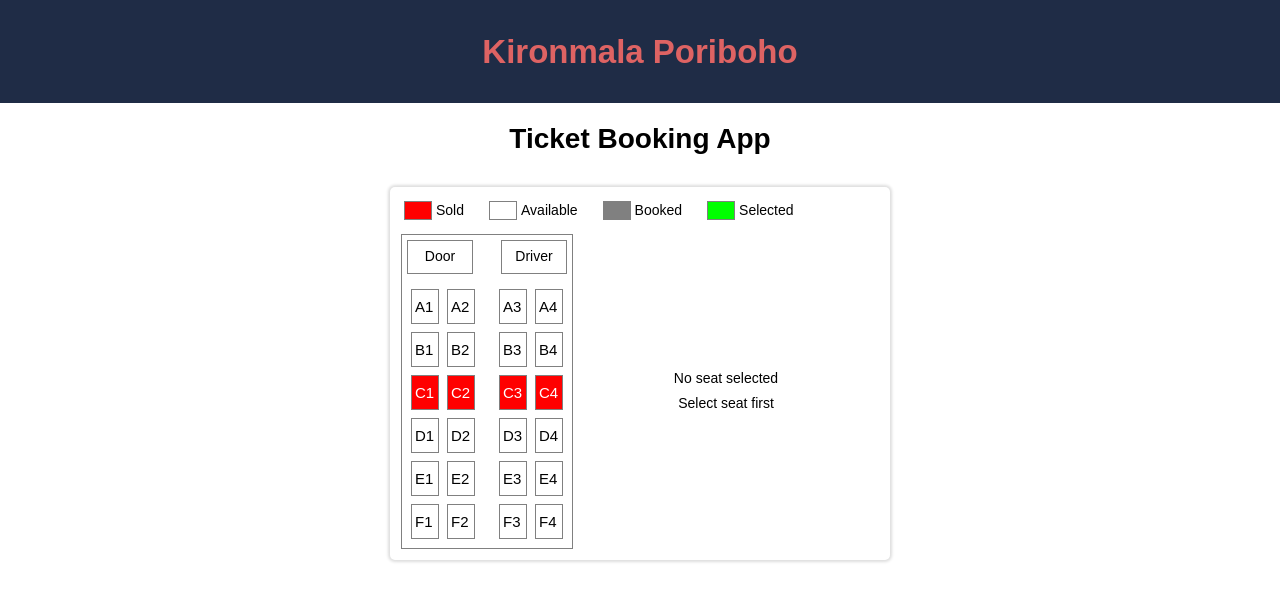
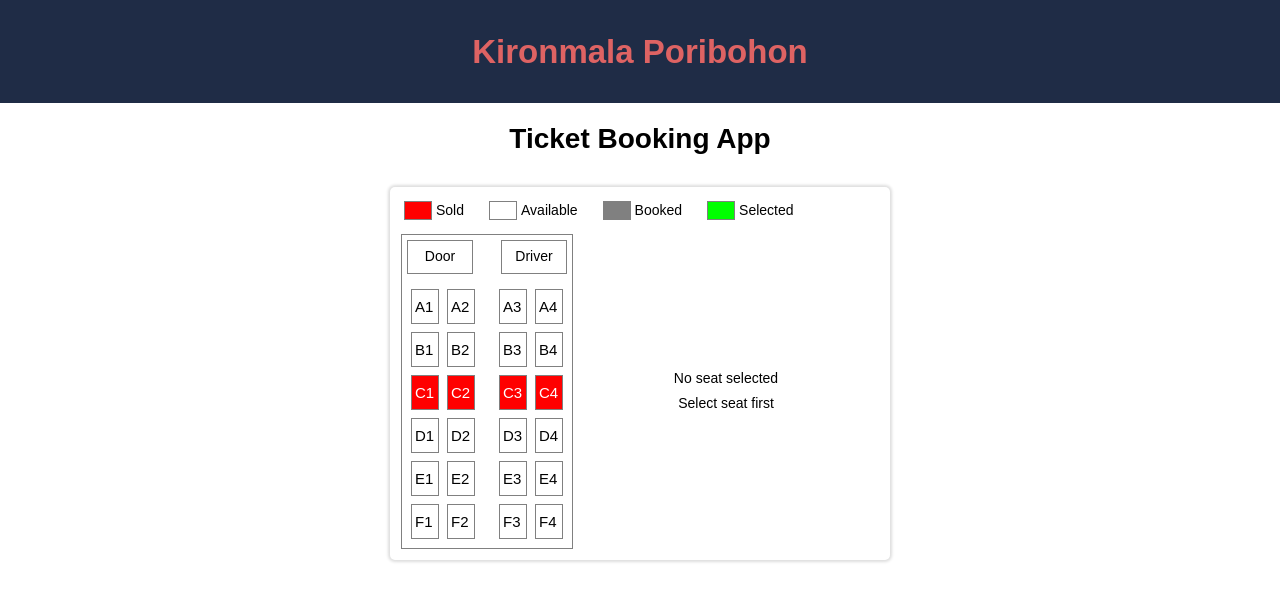
Before and after one commit to Sohug6223/Ticket_Counting_App, a plain HTML site: page index.html in a window 1280 px wide. Drawn offline with nearby package versions, Linux system fonts and the light colour scheme.

Commit message:
Update header title from 'Poriboho' to 'Poribohon'

```diff
--- a/index.html
+++ b/index.html
@@ -9,7 +9,7 @@
 </head>
 <body>
     <header>
-        <h2>Kironmala Poriboho</h2>
+        <h2>Kironmala Poribohon</h2>
     </header>
     <div id="app">
         <h1 class="app-title">Ticket Booking App</h1>
```
